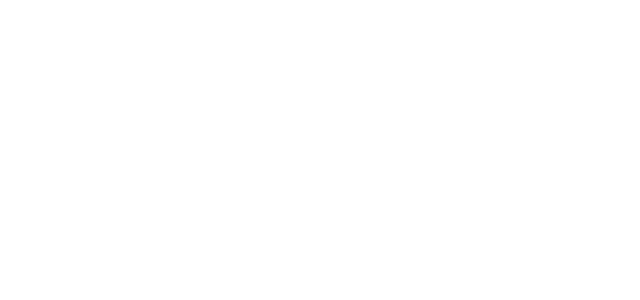
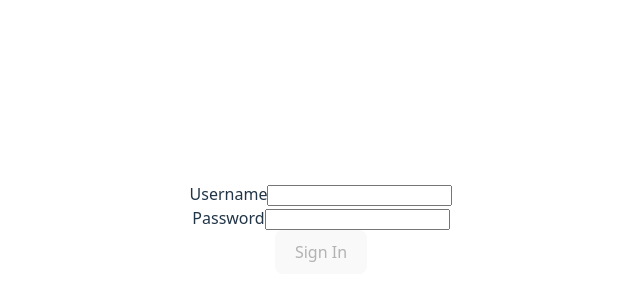
Before and after one commit to ManarSwar97/TasteTogether-Frontend, a React (Vite) app: page /signIn in a window 1280 px wide. Before the commit this address had no page. Shown: the part 172-472 px from the top of the page, without its empty margins (319-959 px from the left). Built offline with nearby package versions, Linux system fonts and the light colour scheme.

Commit message:
sign in done

```diff
--- a/src/App.jsx
+++ b/src/App.jsx
@@ -3,6 +3,7 @@
 import Register from './pages/Register'
 import Home from './pages/Home'
 import './App.css'
+import SignIn from './pages/SignIn'
 
 const App = () => {
     const [user, setUser] = useState(null)
@@ -30,6 +31,7 @@
       <main>
         <Routes>
           <Route path="/" element={<Home />} />
+          <Route path="/signIn" element={<SignIn setUser={setUser}/>} />
           <Route path="/register" element={<Register />} />
         </Routes>
       </main>
--- a/src/pages/Register.jsx
+++ b/src/pages/Register.jsx
@@ -33,6 +33,7 @@
       typeOfFood: formValues.typeOfFood
     })
     setFormValues(initialState)
+    navigate('/signIn')
   }
 
   return (
--- a/src/pages/SignIn.jsx
+++ b/src/pages/SignIn.jsx
@@ -1 +1,48 @@
-//
+import { useState } from 'react'
+import { SignInUser } from '../services/Auth'
+import { useNavigate } from 'react-router-dom'
+const SignIn = ({ setUser }) => {
+  let navigate = useNavigate()
+  const initialState = { email: '', password: '' }
+  const [formValues, setFormValues] = useState(initialState)
+  const handleChange = (e) => {
+    setFormValues({ ...formValues, [e.target.id]: e.target.value })
+  }
+  const handleSubmit = async (e) => {
+    e.preventDefault()
+    const payload = await SignInUser(formValues)
+    setFormValues(initialState)
+    setUser(payload)
+    navigate('/')
+  }
+  return (
+    <div className="col signin">
+      <form className="col" onSubmit={handleSubmit}>
+        <div className="input-wrapper">
+          <label htmlFor="username">Username</label>
+          <input
+            onChange={handleChange}
+            id="username"
+            type="text"
+            value={formValues.username}
+            required
+          />
+        </div>
+        <div className="input-wrapper">
+          <label htmlFor="password">Password</label>
+          <input
+            onChange={handleChange}
+            type="password"
+            id="password"
+            value={formValues.password}
+            required
+          />
+        </div>
+        <button disabled={!formValues.username || !formValues.password}>
+          Sign In
+        </button>
+      </form>
+    </div>
+  )
+}
+export default SignIn
--- a/src/services/Auth.js
+++ b/src/services/Auth.js
@@ -1,5 +1,4 @@
 import Client from './api'
-
 export const RegisterUser = async (data) => {
   try {
     const res = await Client.post('/auth/register', data)
@@ -8,3 +7,22 @@
     throw error
   }
 }
+export const SignInUser = async (data) => {
+  try {
+    const res = await Client.post('/auth/login', data)
+    // Set the current signed in users token to localStorage
+    localStorage.setItem('token', res.data.token)
+    return res.data.user
+  } catch (error) {
+    throw error
+  }
+}
+// export const CheckSession = async () => {
+//   try {
+//     // Checks if the current token if it exists is valid
+//     const res = await Client.get('/auth/session')
+//     return res.data
+//   } catch (error) {
+//     throw error
+//   }
+// }
```
